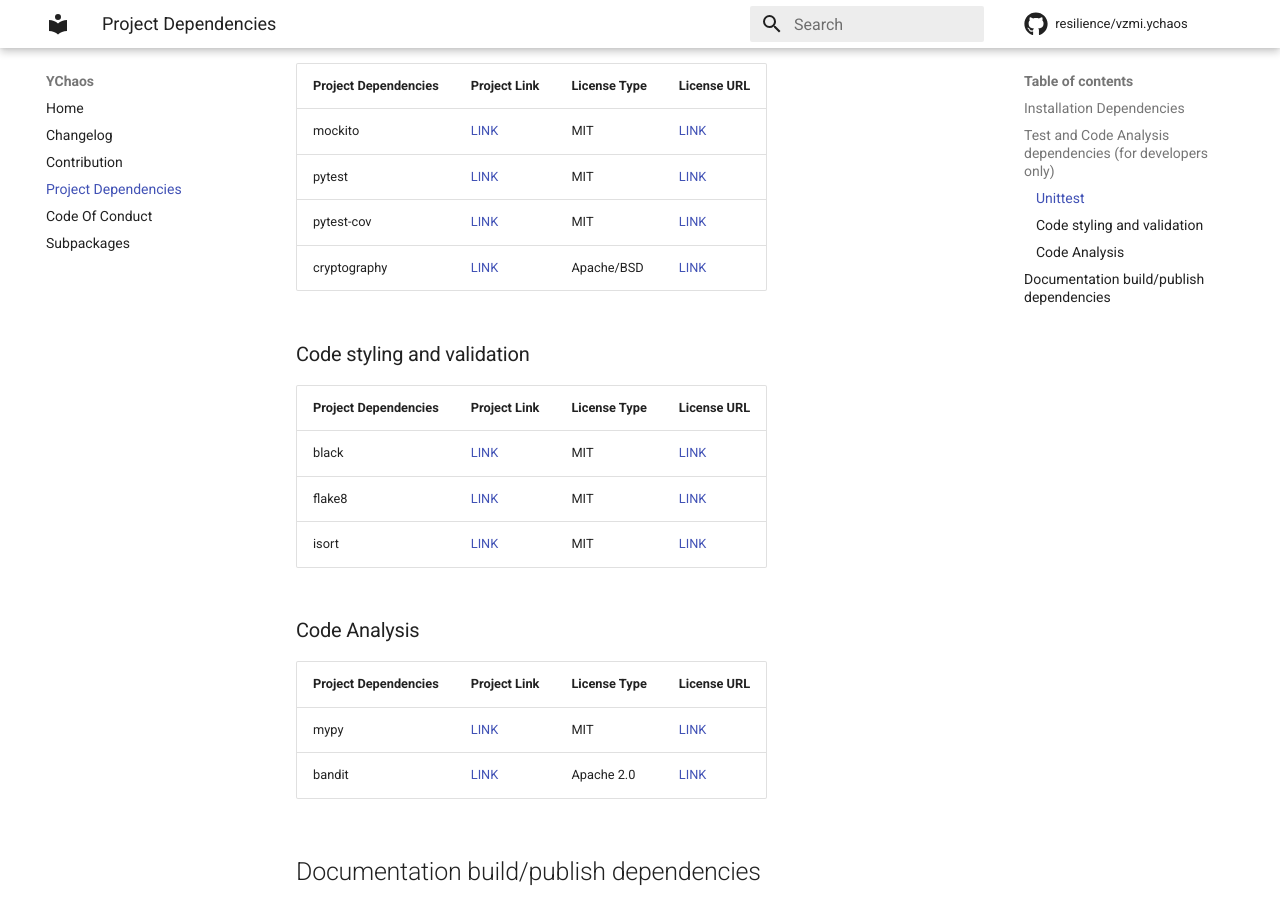
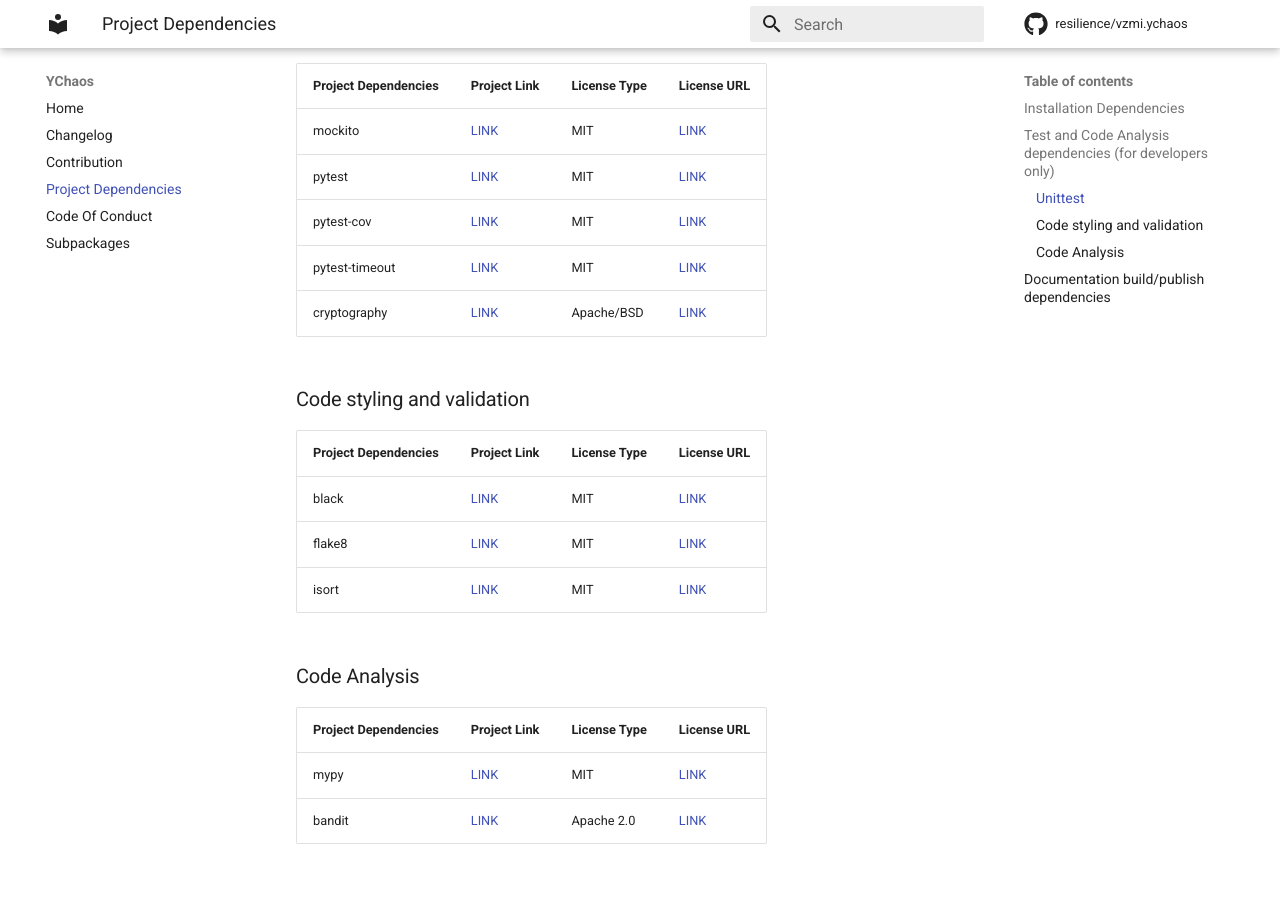
Before and after one commit to yahoo/ychaos, an MkDocs documentation site: the page built from docs/dependencies.md, in a window 1280 px wide and 900 px high, scrolled down 1154 px. Built offline with MkDocs 1.6.1 and Material for MkDocs 9.7.7, drawn with Linux system fonts in a browser that asks for light colours; the version menu is left out.

Commit message:
Add UT timeout (#82)

```diff
--- a/docs/dependencies.md
+++ b/docs/dependencies.md
@@ -44,12 +44,13 @@ directory,
 
 ### Unittest
 
-| Project Dependencies | Project Link                                    | License Type         | License URL                                                         |
-| -------------------- | ----------------------------------------------- | -------------------- | ------------------------------------------------------------------- |
-| mockito              | [LINK](https://github.com/kaste/mockito-python) | MIT                  | [LINK](https://github.com/kaste/mockito-python/blob/master/LICENSE) |
-| pytest               | [LINK](https://github.com/pytest-dev/pytest)    | MIT                  | [LINK](https://github.com/pytest-dev/pytest/blob/master/LICENSE)    |
-| pytest-cov           | [LINK](https://github.com/pytest-dev/pytest-cov)| MIT                  | [LINK](https://github.com/pytest-dev/pytest-cov/blob/master/LICENSE)|
-| cryptography         | [LINK](https://github.com/pyca/cryptography)    | Apache/BSD           | [LINK](https://github.com/pyca/cryptography/blob/main/LICENSE)      |
+| Project Dependencies | Project Link                                           | License Type         | License URL                                                                |
+| -------------------- | -----------------------------------------------        | -------------------- | -------------------------------------------------------------------        |
+| mockito              | [LINK](https://github.com/kaste/mockito-python)        | MIT                  | [LINK](https://github.com/kaste/mockito-python/blob/master/LICENSE)        |
+| pytest               | [LINK](https://github.com/pytest-dev/pytest)           | MIT                  | [LINK](https://github.com/pytest-dev/pytest/blob/master/LICENSE)           |
+| pytest-cov           | [LINK](https://github.com/pytest-dev/pytest-cov)       | MIT                  | [LINK](https://github.com/pytest-dev/pytest-cov/blob/master/LICENSE)       |
+| pytest-timeout       | [LINK](https://github.com/pytest-dev/pytest-timeout)   | MIT                  | [LINK](https://github.com/pytest-dev/pytest-timeout/blob/master/LICENSE)   |
+| cryptography         | [LINK](https://github.com/pyca/cryptography)           | Apache/BSD           | [LINK](https://github.com/pyca/cryptography/blob/main/LICENSE)             |
 
 ### Code styling and validation
 
--- a/setup.cfg
+++ b/setup.cfg
@@ -64,6 +64,8 @@ test =
     psutil==5.8.0
     pyOpenSSL==20.0.1
 
+    pytest-timeout
+
 # Additonal packages needed for documentation generation (doc_build/doc_publish steps)
 doc_build =
     mkdocs
@@ -110,6 +112,7 @@ debug =
     # Unittest
     pytest
     pytest-cov
+    pytest-timeout
     mockito
     callee
     parameterized
@@ -173,6 +176,7 @@ addopts = --no-cov-on-fail
 filterwarnings =
     ignore::UserWarning
 console_output_style = count
+timeout=5
 
 [coverage:run]
 source = vzmi.ychaos
```
